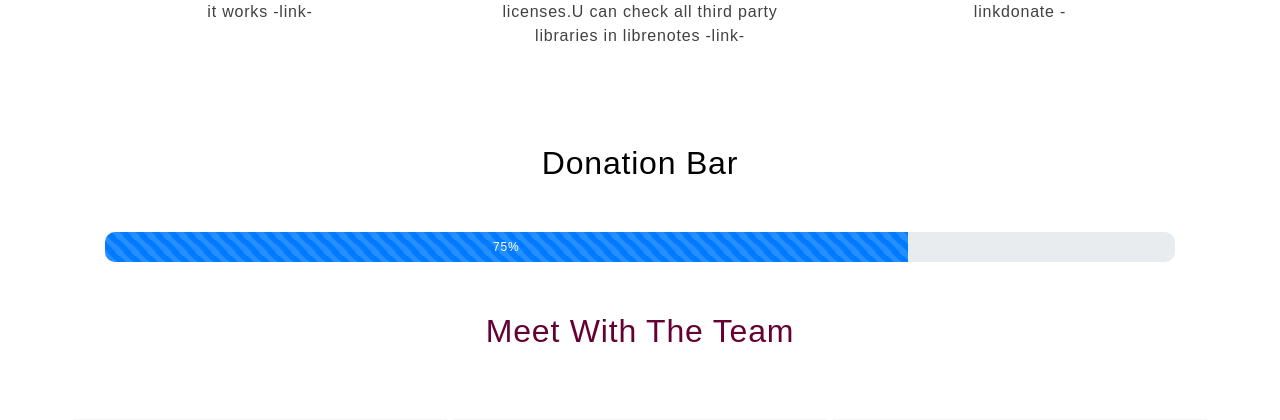
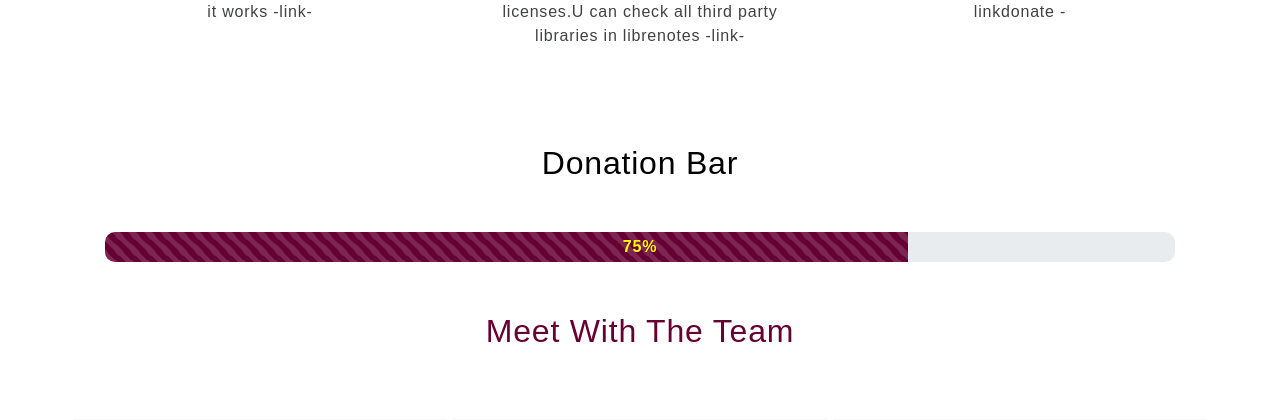
Before and after one commit to librenotes/web, a Flask app: template project/templates/index.html.j2 in a window 1280 px wide. Shown: the part 1013-1433 px from the top of the page. Run offline with Flask 2, Linux system fonts and the light colour scheme; the template is opened without the code that fills it: values that come from a table or form of the project are taken from there, others are empty; parts of the project's set-up code (start-up, migrations or seed data) failed here and were passed over; some libraries are stand-ins or nearby versions.

Commit message:
progress bar text centered color changed to theme color

```diff
--- a/project/templates/index.html.j2
+++ b/project/templates/index.html.j2
@@ -112,12 +112,13 @@
             <div class="col text-center">
                 <h2 class="row-title">Donation Bar</h2>
                 <div class="feature">
-                    <div class="progress">
+                <div class="progress position-relative">
                         <div class="progress-bar progress-bar-striped progress-bar-animated" role="progressbar"
-                             aria-valuenow="75" aria-valuemin="0" aria-valuemax="100" style="width:75%">
-                            75%
+                        aria-valuenow="75" aria-valuemin="0" aria-valuemax="100" style="width:75%; background-color:#660033">
+                            <div class="justify-content-center d-flex position-absolute w-100" style="color: yellow; font-size: 16px; font-weight: bold;">
+                                75%
+                            </div>
                         </div>
-
                     </div>
                 </div>
             </div>
```
